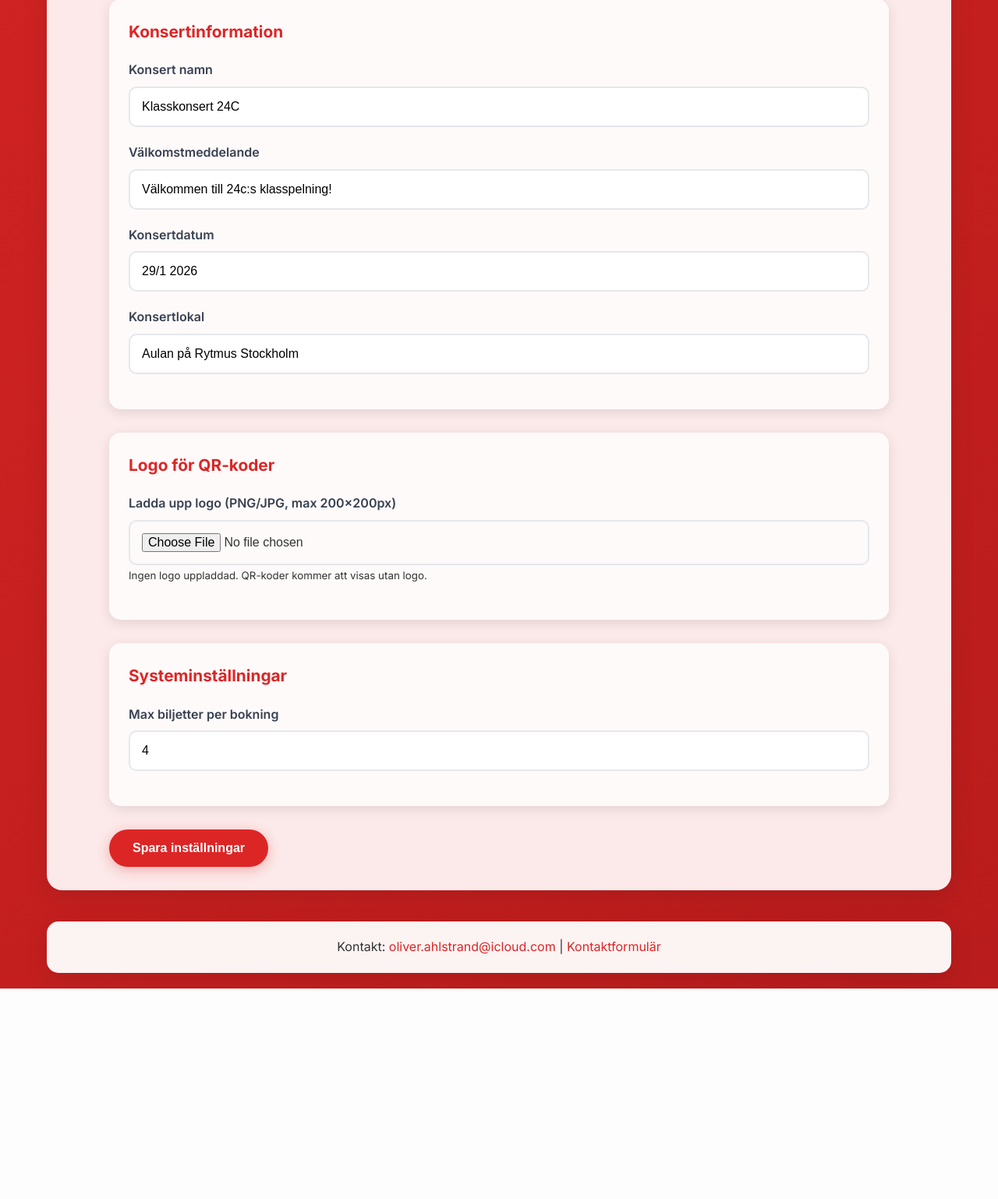
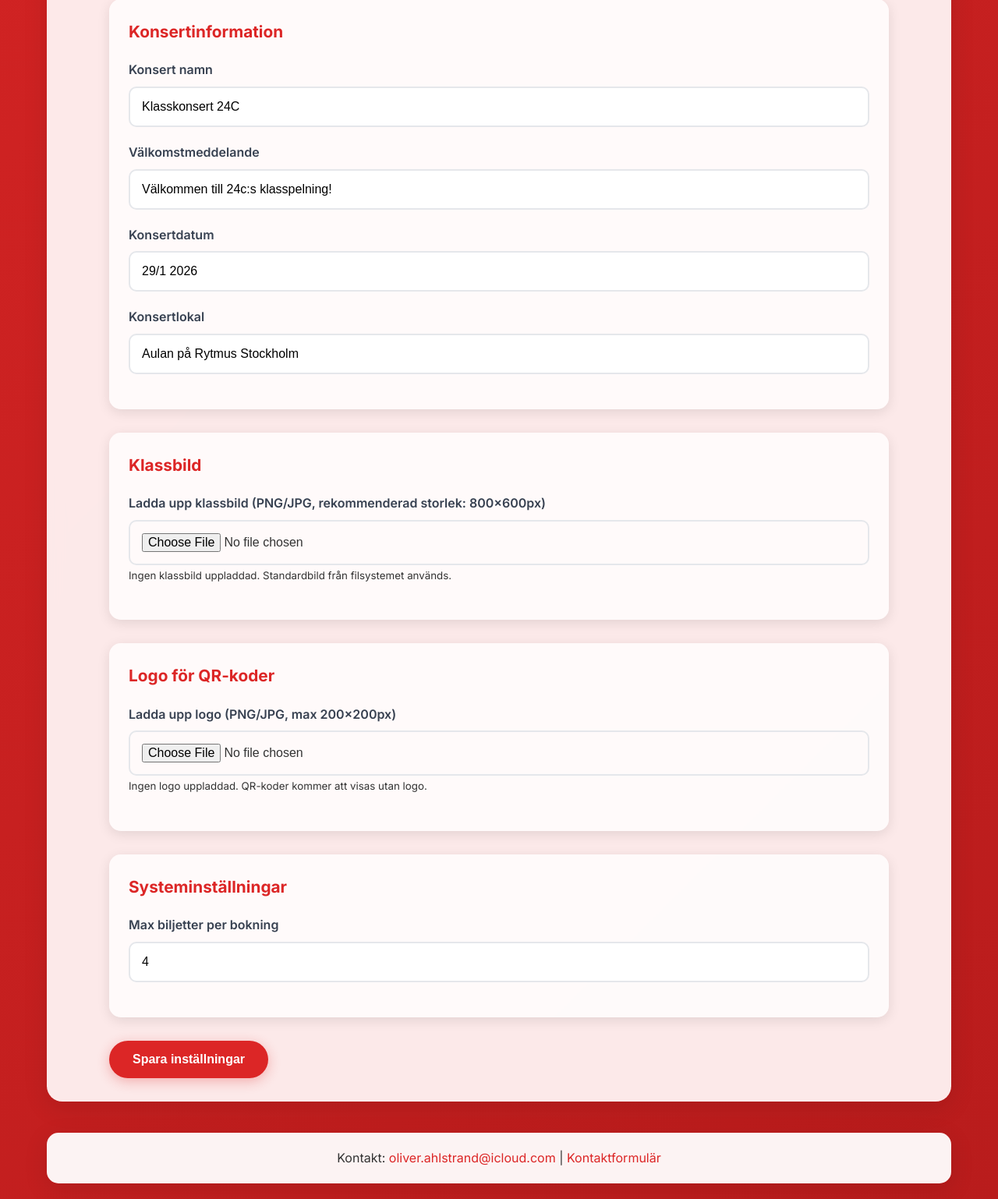
Before and after one commit to magpern/TicketBroker, a Flask app: page /admin/settings in a window 1280 px wide. Shown: the part 1540-3078 px from the top of the page at 78% size. Before the commit the page ends 2808 px from the top, so only its background shows below. Run offline with Flask 3, Linux system fonts and the light colour scheme; the visitor is signed in with stand-in values (Sample User, id 1); data that the repository does not hold is empty.

Commit message:
dunamic class photo

```diff
--- a/app/routes/admin.py
+++ b/app/routes/admin.py
@@ -99,6 +99,29 @@ def settings():
 def update_settings():
     """Update settings"""
     try:
+        # Handle file upload for class photo
+        if 'class_photo' in request.files:
+            photo_file = request.files['class_photo']
+            if photo_file and photo_file.filename:
+                # Validate file type
+                allowed_extensions = {'png', 'jpg', 'jpeg'}
+                if '.' in photo_file.filename and photo_file.filename.rsplit('.', 1)[1].lower() in allowed_extensions:
+                    # Read file data and convert to base64
+                    import base64
+                    photo_data = photo_file.read()
+                    photo_base64 = base64.b64encode(photo_data).decode('utf-8')
+
+                    # Get file extension for content type
+                    file_extension = photo_file.filename.rsplit('.', 1)[1].lower()
+                    content_type = f"image/{file_extension}" if file_extension != 'jpg' else "image/jpeg"
+
+                    # Store base64 data and content type in database
+                    Settings.set_value('class_photo_data', photo_base64)
+                    Settings.set_value('class_photo_content_type', content_type)
+                else:
+                    flash('Ogiltigt filformat för klassbild. Endast PNG, JPG och JPEG är tillåtna.', 'error')
+                    return redirect(url_for('admin.settings'))
+
         # Handle file upload for QR logo
         if 'qr_logo' in request.files:
             logo_file = request.files['qr_logo']
@@ -119,7 +142,7 @@ def update_settings():
                     Settings.set_value('qr_logo_data', logo_base64)
                     Settings.set_value('qr_logo_content_type', content_type)
                 else:
-                    flash('Ogiltigt filformat. Endast PNG, JPG och JPEG är tillåtna.', 'error')
+                    flash('Ogiltigt filformat för logo. Endast PNG, JPG och JPEG är tillåtna.', 'error')
                     return redirect(url_for('admin.settings'))
 
         # Update each setting
--- a/app/templates/admin/settings.html
+++ b/app/templates/admin/settings.html
@@ -86,6 +86,24 @@
             </div>
 
             <div class="settings-group">
+                <h3>Klassbild</h3>
+                <div class="form-group">
+                    <label for="class_photo">Ladda upp klassbild (PNG/JPG, rekommenderad storlek: 800x600px)</label>
+                    <input type="file" id="class_photo" name="class_photo" accept="image/png,image/jpeg,image/jpg">
+                    {% if settings.get('class_photo_data') %}
+                        <div class="current-photo">
+                            <p>Aktuell klassbild:</p>
+                            <img src="data:{{ settings.get('class_photo_content_type', 'image/jpeg') }};base64,{{ settings.get('class_photo_data') }}"
+                                 alt="Current class photo" style="max-width: 300px; max-height: 200px; border: 1px solid #ddd; padding: 5px; border-radius: 8px;">
+                            <p><small>För att ändra klassbild, välj en ny fil ovan</small></p>
+                        </div>
+                    {% else %}
+                        <p><small>Ingen klassbild uppladdad. Standardbild från filsystemet används.</small></p>
+                    {% endif %}
+                </div>
+            </div>
+
+            <div class="settings-group">
                 <h3>Logo för QR-koder</h3>
                 <div class="form-group">
                     <label for="qr_logo">Ladda upp logo (PNG/JPG, max 200x200px)</label>
--- a/app/templates/index.html
+++ b/app/templates/index.html
@@ -3,7 +3,7 @@
 {% block content %}
 <div class="welcome-section">
     <div class="class-photo">
-        <img src="{{ url_for('static', filename='images/class-photo.jpg') }}" alt="Klassbild" class="class-image">
+        <img src="{{ url_for('public.class_photo') }}" alt="Klassbild" class="class-image">
     </div>
 
     <div class="welcome-info">
```
Also changed, not shown: app/routes/public.py (+22 -0 lines), app/static/images/class-photo.jpg (added), 1 other file.
